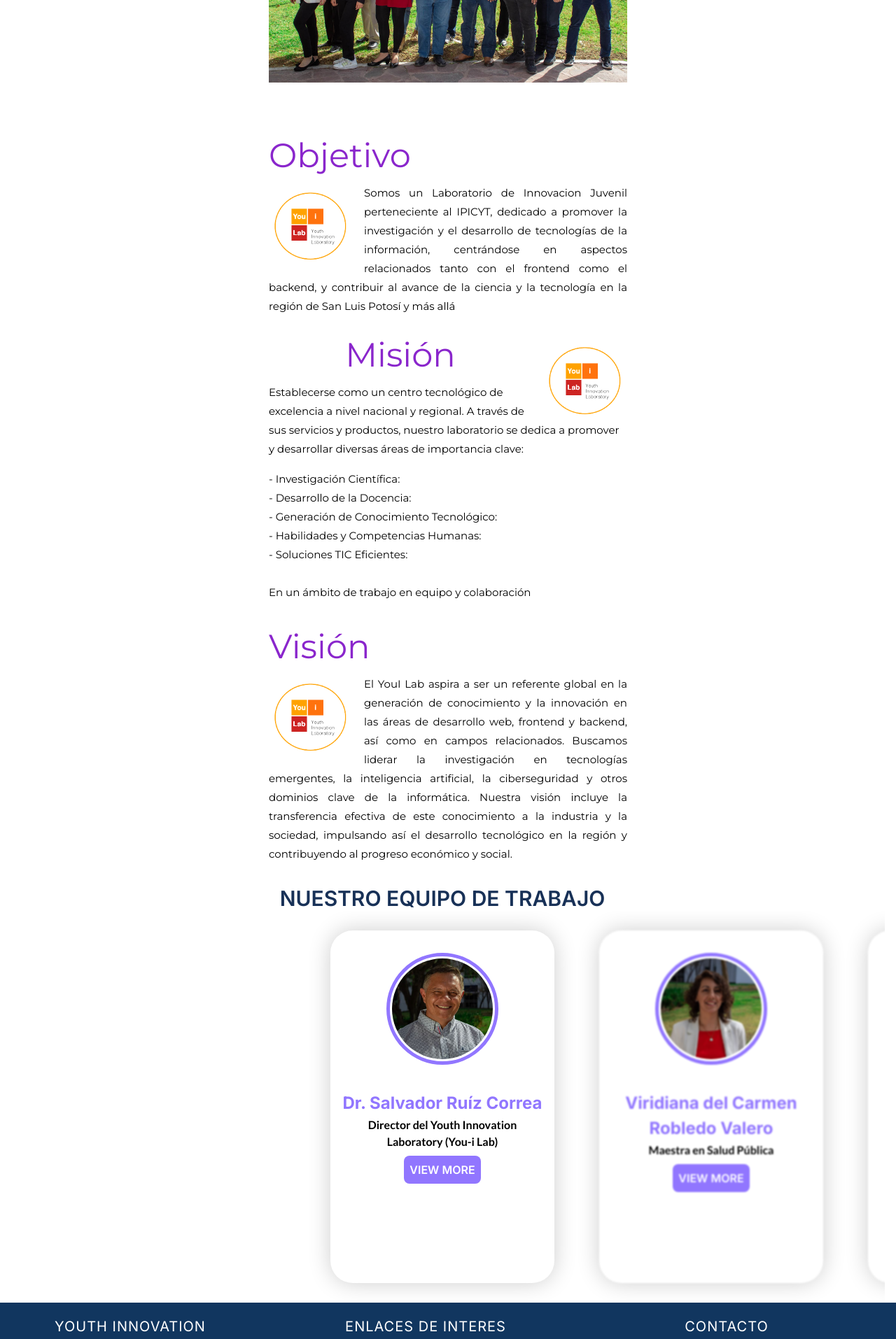
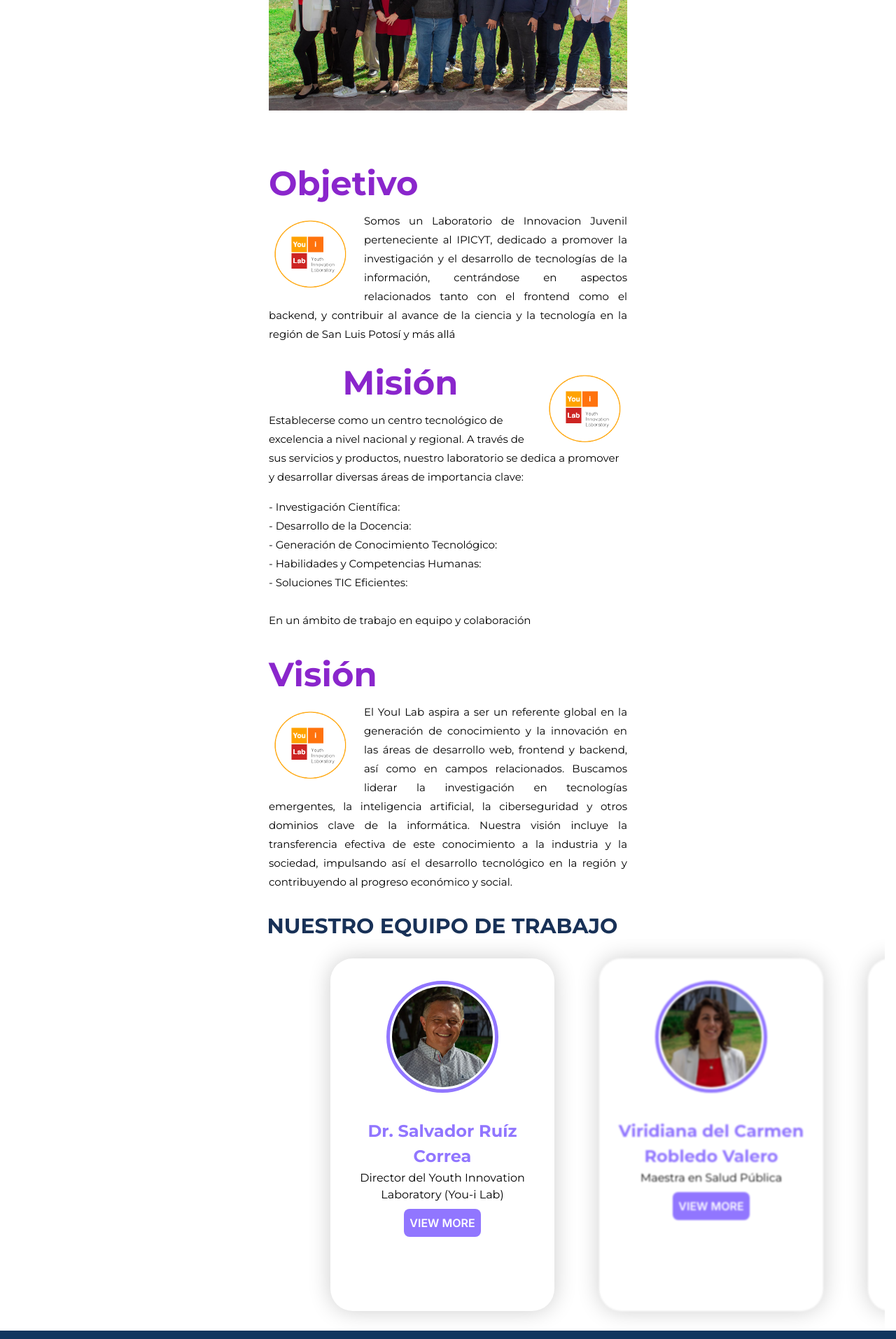
Before and after one commit to Martinvega17/you-ilab-next, a Next.js app: page /About in a window 1280 px wide. Shown: the part 1671-3585 px from the top of the page at 70% size. Built offline with nearby package versions, Linux system fonts and the light colour scheme; what tailwindcss-animated would draw is missing.

Commit message:
cambio tipografia pagina about

```diff
--- a/app/About/page.jsx
+++ b/app/About/page.jsx
@@ -43,7 +43,7 @@ const About = () => {
                     <p className="font-MontserratRegular mb-4">
                         Este laboratorio se ha convertido en un faro de innovación en San Luis Potosí y México en su conjunto, y su labor de investigación y desarrollo sigue siendo un motor de progreso en la región. A través de sus esfuerzos continuos en la promoción de la ciencia y la tecnología, el YouI Lab del IPICYT sigue dejando una huella significativa en la historia de la investigación en informática y tecnologías de la información.
                     </p>
-                    <p className="font-MontserratRegular">
+                    <p className="font-MontserratRegular mb-10">
                         En la actualidad el You I Lab satisface necesidades de servicios tecnológicos para el sector gobierno, educación y salud, sectores con quienes ha trabajado y se ha consolidado a través del tiempo.
                     </p>
                     <Image src={team} alt=''>
@@ -54,7 +54,7 @@ const About = () => {
 
             <div className="px-4 py-8 sm:py-4 lg:px-24 xl:px-96">
                 <div className="text-left">
-                    <h2 className="font-MontserratRegular text-[#8A26CC] text-4xl sm:text-5xl">
+                    <h2 className="font-MontserratBold text-[#8A26CC] text-4xl sm:text-5xl">
                         Objetivo
                     </h2>
                 </div>
@@ -70,7 +70,7 @@ const About = () => {
 
             <div className="px-4 py-8 sm:py-4 lg:px-24 xl:px-96">
                 <div className="text-center">
-                    <h2 className="font-MontserratRegular text-[#8A26CC] text-4xl sm:text-5xl">
+                    <h2 className="font-MontserratBold text-[#8A26CC] text-4xl sm:text-5xl">
                         Misión
                         <div className="float-right ml-4">
                             <Image src={logo} alt='Mision' height={140} width={120} />
@@ -105,7 +105,7 @@ const About = () => {
 
             <div className="px-4 py-8 sm:py-4 lg:px-24 xl:px-96">
                 <div className="text-left">
-                    <h2 className="font-MontserratRegular text-[#8A26CC] text-4xl sm:text-5xl">
+                    <h2 className="font-MontserratBold text-[#8A26CC] text-4xl sm:text-5xl">
                         Visión
                     </h2>
                 </div>
@@ -128,7 +128,7 @@ const About = () => {
             <div className="md:mr-4 mt-4">
                 <div className="content">
                     <div className="title_team">
-                        <h2 className="inherit vertical-align text-center text-3xl text-titleAbout font-semibold">NUESTRO EQUIPO DE TRABAJO</h2>
+                        <h2 className="inherit vertical-align text-center text-3xl text-titleAbout dark:text-[#8A26CC] font-MontserratBold">NUESTRO EQUIPO DE TRABAJO</h2>
                     </div>
                 </div>
                 {/* cards */}
--- a/components/SwiperCarousel.jsx
+++ b/components/SwiperCarousel.jsx
@@ -68,8 +68,8 @@ const SwiperCarousel = () => {
                         </div>
 
                         <div className="card__content" onClick={() => handleViewMore(card)}>
-                            <span className="card__title text-center text-black">{card.name}</span>
-                            <span className="card__name text-center font-latoBold">{card.profession}</span>
+                            <span className="card__title text-center text-black font-MontserratBold">{card.name}</span>
+                            <span className="card__name text-center font-MontserratRegular">{card.profession}</span>
 
                             {card.text.length > 100 && (
                                 <button className="card__btn">View More</button>
@@ -123,16 +123,16 @@ const SwiperCarousel = () => {
                                 </div>
                             </div>
                             <div className="card__content">
-                                <span className="card__name font-bold text-center">
+                                <span className="card__name font-MontserratBold text-center">
                                     {expandedCard.name}
                                 </span>
 
-                                <span className="card__title dark:text-black text-center">
+                                <span className="card__title dark:text-black text-center font-MontserratRegular">
                                     {expandedCard.profession}
                                 </span>
 
                             </div>
-                            <p className="card__text dark:text-black mx-auto">{expandedCard.text}</p>
+                            <p className="card__text dark:text-black mx-auto font-MontserratRegular">{expandedCard.text}</p>
 
                         </>
                     )}
```
